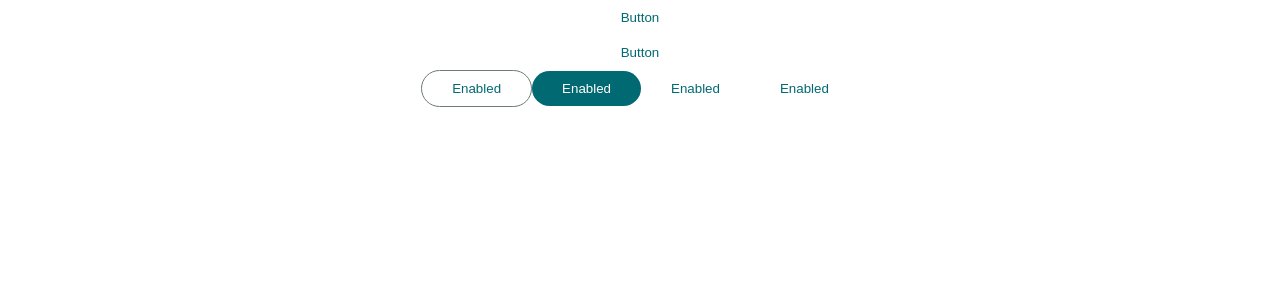
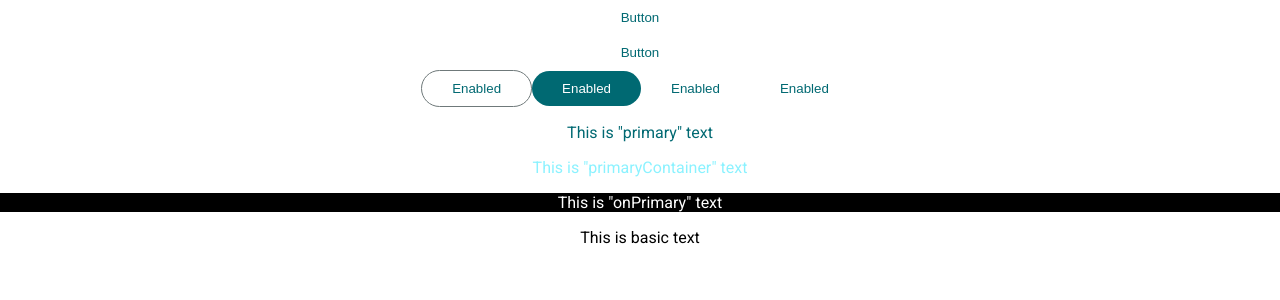
Before and after one commit to OlyaLev/LearningReact, a React (Create React App) app: page / in a window 1280 px wide. Shown: the top 300 px of the page. Built offline with nearby package versions, Linux system fonts and the light colour scheme.

Commit message:
feat: create Typography component

```diff
--- a/public/index.html
+++ b/public/index.html
@@ -24,6 +24,10 @@
       work correctly both with client-side routing and a non-root public URL.
       Learn how to configure a non-root public URL by running `npm run build`.
     -->
+    <link
+      rel="stylesheet"
+      href="https://fonts.googleapis.com/css?family=Roboto:400,500&display=swap"
+    />
     <title>React App</title>
   </head>
   <body>
--- a/src/App.js
+++ b/src/App.js
@@ -2,6 +2,7 @@ import './tokens.css';
 import './theme.light.css';
 import './App.css';
 import { Button } from './Button/Button.js';
+import { Typography } from './Typogtaphy/Typography.js';
 
 function App() {
   return (
@@ -12,6 +13,10 @@ function App() {
       <Button variant="filled">Enabled</Button>
       <Button variant>Enabled</Button>
       <Button variant="text">Enabled</Button>
+      <Typography color="primary">This is "primary" text</Typography>
+      <Typography color="primaryContainer">This is "primaryContainer" text</Typography>
+      <Typography color="onPrimary">This is "onPrimary" text</Typography>
+      <Typography color>This is basic text</Typography>
     </div>
   );
 }
--- /dev/null
+++ b/src/Typogtaphy/Typography.js
@@ -0,0 +1,22 @@
+import styles from './Typography.module.css';
+export const Typography = (props) => {
+  const { children, color } = props;
+  const primaryColor = color === 'primary' ? styles.primaryColor : '';
+  const primaryContainerColor = color === 'primaryContainer' ? styles.primaryContainerColor : '';
+  const onPrimaryColor = color === 'onPrimary' ? styles.onPrimaryColor : '';
+  return (
+    <p
+      className={
+        styles.typographyFont +
+        ' ' +
+        primaryColor +
+        ' ' +
+        primaryContainerColor +
+        ' ' +
+        onPrimaryColor
+      }
+    >
+      {children}
+    </p>
+  );
+};
--- /dev/null
+++ b/src/Typogtaphy/Typography.module.css
@@ -0,0 +1,16 @@
+.typographyFont {
+  font-family: 'Roboto';
+}
+
+.primaryColor {
+  color: var(--md-sys-color-primary-light);
+}
+
+.primaryContainerColor {
+  color: var(--md-sys-color-primary-container-light);
+}
+
+.onPrimaryColor {
+  color: var(--md-sys-color-on-primary-light);
+  background-color: #000000;
+}
```
Also changed, not shown: src/Button/Button.js (+0 -8 lines).
